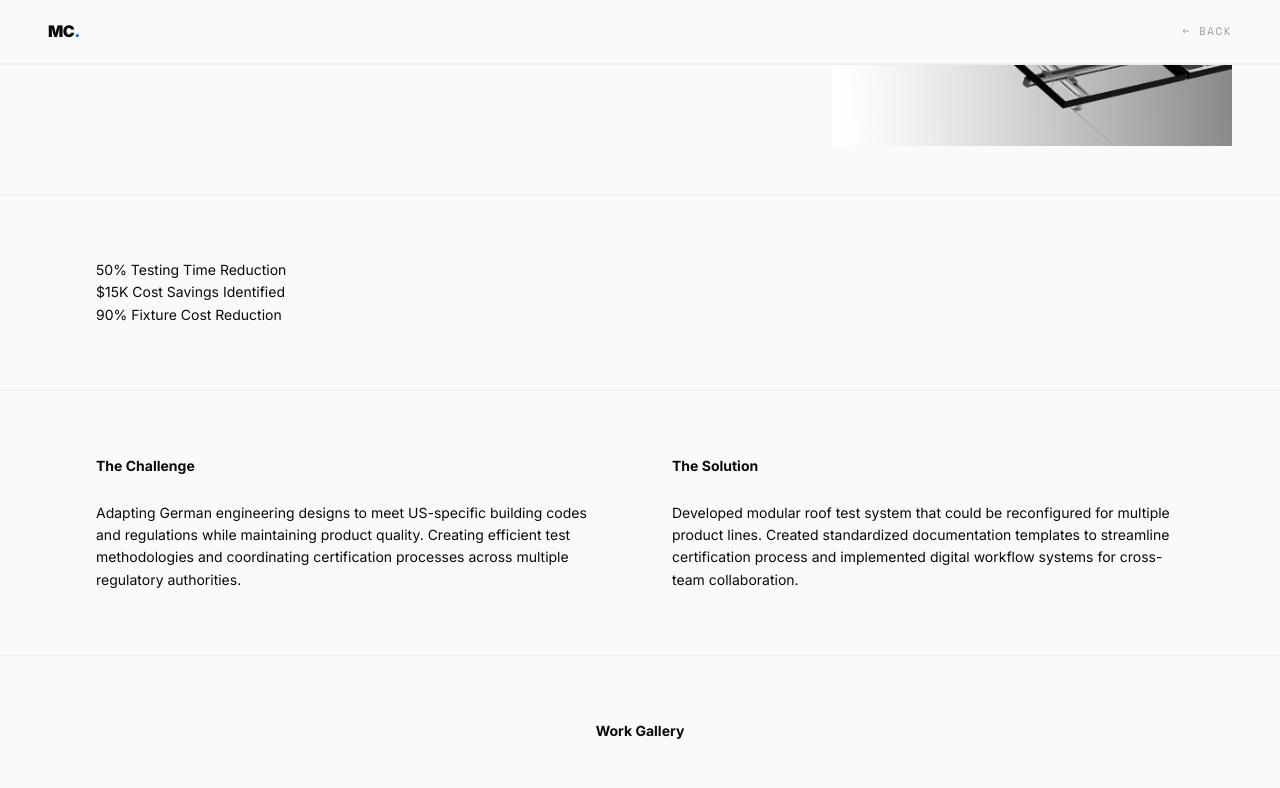
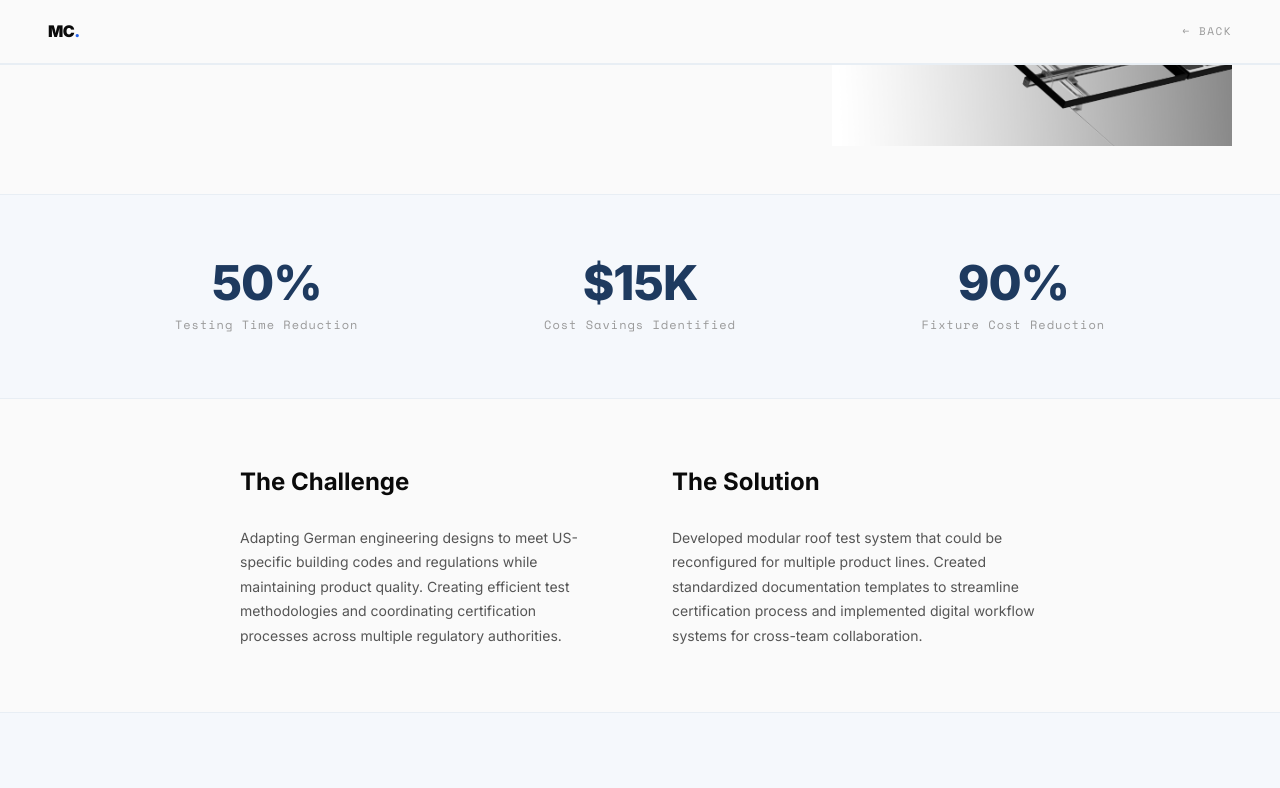
Before and after one commit to moisc/moisc.github.io, a Jekyll site: the page k2-systems/index.html, which Jekyll copies as it is, in a window 1280 px wide and 1400 px high, scrolled down 362 px. Shown: the top 788 px of the window. Built offline with Jekyll 4.4.1, drawn with Linux system fonts in a browser that asks for light colours.

Commit message:
Fix broken CSS vars, add missing classes, fix typo and resume link
- Add legacy variable aliases to variables.css (--mc-blue, --bg-secondary, etc.)
- Add .container, .impact-metrics, .metric, .card, .badge to components.css
- Fix justify-center typo in k2-systems
- Sync resume link on blog page to 6.19.26

Co-Authored-By: Claude Sonnet 4.6 <noreply@anthropic.com>

```diff
--- a/assets/css/components.css
+++ b/assets/css/components.css
@@ -1,6 +1,129 @@
 /*
  * Components — Project rows, tags, buttons, badges
  */
+
+/* ── Container ── */
+.container {
+    max-width: var(--max-width);
+    margin: 0 auto;
+}
+
+/* ── Impact metrics ── */
+.impact-metrics {
+    display: grid;
+    grid-template-columns: repeat(3, 1fr);
+    gap: var(--space-32);
+    text-align: center;
+}
+
+@media (max-width: 768px) {
+    .impact-metrics {
+        grid-template-columns: 1fr;
+        gap: var(--space-24);
+    }
+}
+
+.metric__value {
+    display: block;
+    font-family: var(--font-sans);
+    font-size: 48px;
+    font-weight: 800;
+    letter-spacing: -1px;
+    color: var(--color-navy);
+    line-height: 1;
+    margin-bottom: var(--space-8);
+}
+
+.metric__label {
+    display: block;
+    font-family: var(--font-mono);
+    font-size: var(--text-xs);
+    letter-spacing: 1px;
+    color: var(--color-subtle);
+}
+
+/* ── Card ── */
+.card {
+    background: var(--color-bg);
+    border: var(--border);
+    padding: var(--space-32);
+}
+
+.card-link {
+    text-decoration: none;
+    color: var(--color-text);
+    display: block;
+    transition: background var(--transition);
+}
+.card-link:hover .card {
+    background: var(--color-bg-tint);
+}
+
+.card__category {
+    display: block;
+    font-family: var(--font-mono);
+    font-size: var(--text-3xs);
+    letter-spacing: 1.5px;
+    text-transform: uppercase;
+    color: var(--color-navy);
+    margin-bottom: var(--space-12);
+}
+
+.card__title {
+    font-family: var(--font-sans);
+    font-size: var(--text-md);
+    font-weight: 700;
+    margin-bottom: var(--space-12);
+}
+
+.card__description {
+    font-family: var(--font-mono);
+    font-size: var(--text-xs);
+    color: var(--color-muted);
+    line-height: 1.7;
+    margin-bottom: var(--space-16);
+}
+
+.card__tags {
+    display: flex;
+    flex-wrap: wrap;
+    gap: var(--space-8);
+    margin-bottom: var(--space-16);
+}
+
+.card__footer {
+    display: flex;
+    justify-content: space-between;
+    align-items: center;
+    padding-top: var(--space-16);
+    border-top: var(--border);
+}
+
+.card__link {
+    font-family: var(--font-mono);
+    font-size: var(--text-xs);
+    color: var(--color-navy);
+    display: flex;
+    align-items: center;
+    gap: var(--space-8);
+}
+
+.card__date {
+    font-family: var(--font-mono);
+    font-size: var(--text-xs);
+    color: var(--color-faint);
+}
+
+/* ── Badge ── */
+.badge {
+    display: inline-flex;
+    align-items: center;
+    gap: var(--space-8);
+    font-family: var(--font-mono);
+    font-size: var(--text-xs);
+    padding: var(--space-4) var(--space-12);
+    border-radius: 99px;
+}
 
 /* ── Section layout helper ── */
 .section {
--- a/assets/css/variables.css
+++ b/assets/css/variables.css
@@ -63,6 +63,28 @@
     }
 }
 
+/* ── Legacy variable aliases (compatibility for sub-pages) ── */
+:root {
+    --bg-secondary:       var(--color-bg-tint);
+    --bg-primary:         var(--color-bg);
+    --font-size-h1:       var(--text-xl);
+    --font-size-h2:       var(--text-xl);
+    --font-size-h3:       var(--text-lg);
+    --font-size-h4:       var(--text-md);
+    --font-size-body:     var(--text-md);
+    --font-size-small:    var(--text-xs);
+    --font-weight-bold:   700;
+    --line-height-relaxed: 1.75;
+    --mc-blue:            var(--color-navy);
+    --text-secondary:     var(--color-muted);
+    --text-primary:       var(--color-text);
+    --text-muted:         var(--color-subtle);
+    --border-color:       var(--color-border);
+    --radius-lg:          8px;
+    --max-width-text:     800px;
+    --transition-fast:    var(--transition);
+}
+
 @media (prefers-reduced-motion: reduce) {
     *, *::before, *::after {
         animation-duration: 0.01ms !important;
--- a/blog/index.html
+++ b/blog/index.html
@@ -41,8 +41,8 @@
             <a href="/#projects" class="navbar__link">Projects</a>
             <a href="/#contact" class="navbar__link">Contact</a>
             <a href="/blog/" class="navbar__link">Blog</a>
-            <a href="https://raw.githubusercontent.com/moisc/moisc.github.io/main/Mois Cohen Resume 2026.pdf"
-               class="navbar__link" download="Mois Cohen Resume 2026.pdf">Resume</a>
+            <a href="https://raw.githubusercontent.com/moisc/moisc.github.io/main/Mois%20Cohen%20Resume%206.19.26.pdf"
+               class="navbar__link" download="Mois Cohen Resume 6.19.26.pdf">Resume</a>
         </div>
     </nav>
 
--- a/k2-systems/index.html
+++ b/k2-systems/index.html
@@ -202,7 +202,7 @@
             <div class="container">
                 <div style="text-align: center;">
                     <h2 style="font-size: var(--font-size-h2); margin-bottom: var(--space-48);">View More Projects</h2>
-                    <div style="display: flex; gap: var(--space-16); justify-center; flex-wrap: wrap;">
+                    <div style="display: flex; gap: var(--space-16); justify-content: center; flex-wrap: wrap;">
                         <a href="/#projects" class="btn btn--ghost">
                             <i class="fas fa-arrow-left"></i>
                             <span>Back to Projects</span>
```
